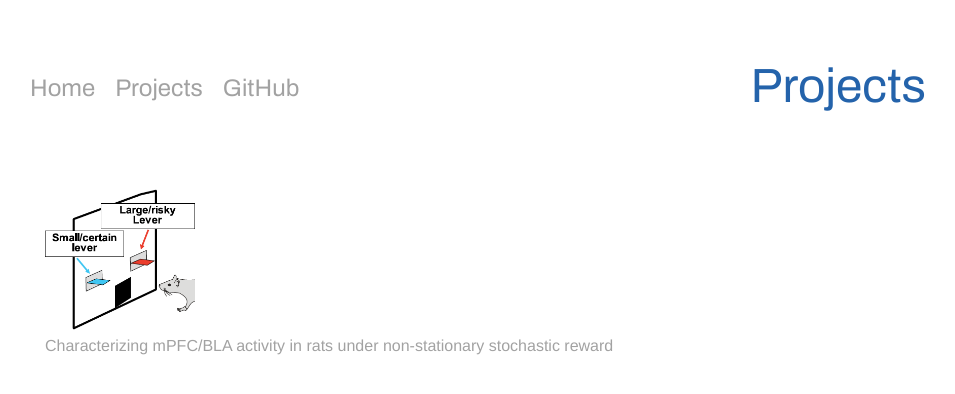
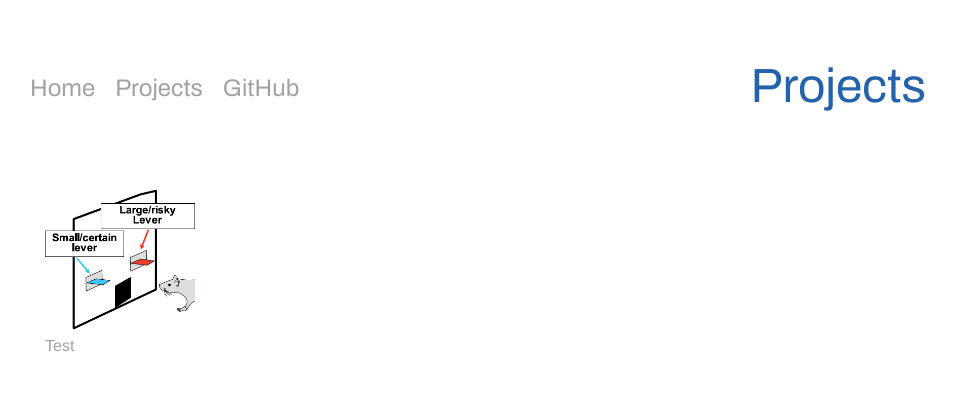
Before and after one commit to rfayyazi/rfayyazi.github.io, a Jekyll site: the page projects.html, which Jekyll copies as it is, in a window 1280 px wide. Shown: the top 394 px of the page, without its empty margins (162-1117 px from the left). Built offline with Jekyll 4.4.1, drawn with Linux system fonts in a browser that asks for light colours.

Commit message:
Update projects.html

```diff
--- a/projects.html
+++ b/projects.html
@@ -38,7 +38,8 @@
             </td>
             <td valign='top'>
               <div class='project-title'>
-                <a href='seamans_rat_MAB.html'>Characterizing mPFC/BLA activity in rats under non-stationary stochastic reward</a>
+                     <a href='seamans_rat_MAB.html'>Test</a>
+<!--                 <a href='seamans_rat_MAB.html'>Characterizing mPFC/BLA activity in rats under non-stationary stochastic reward</a> -->
               </div>
             </td>
           </tr>
```
